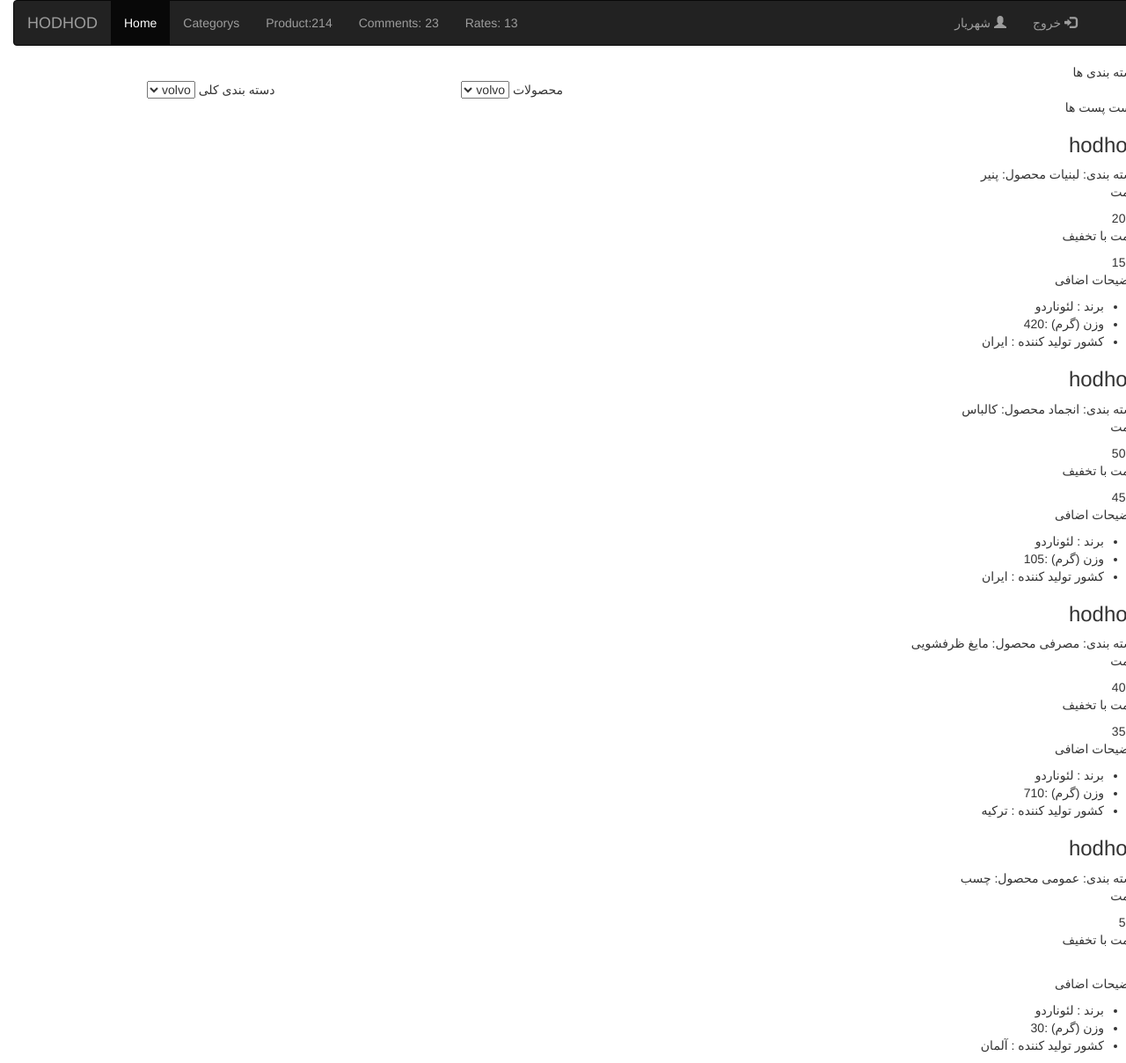
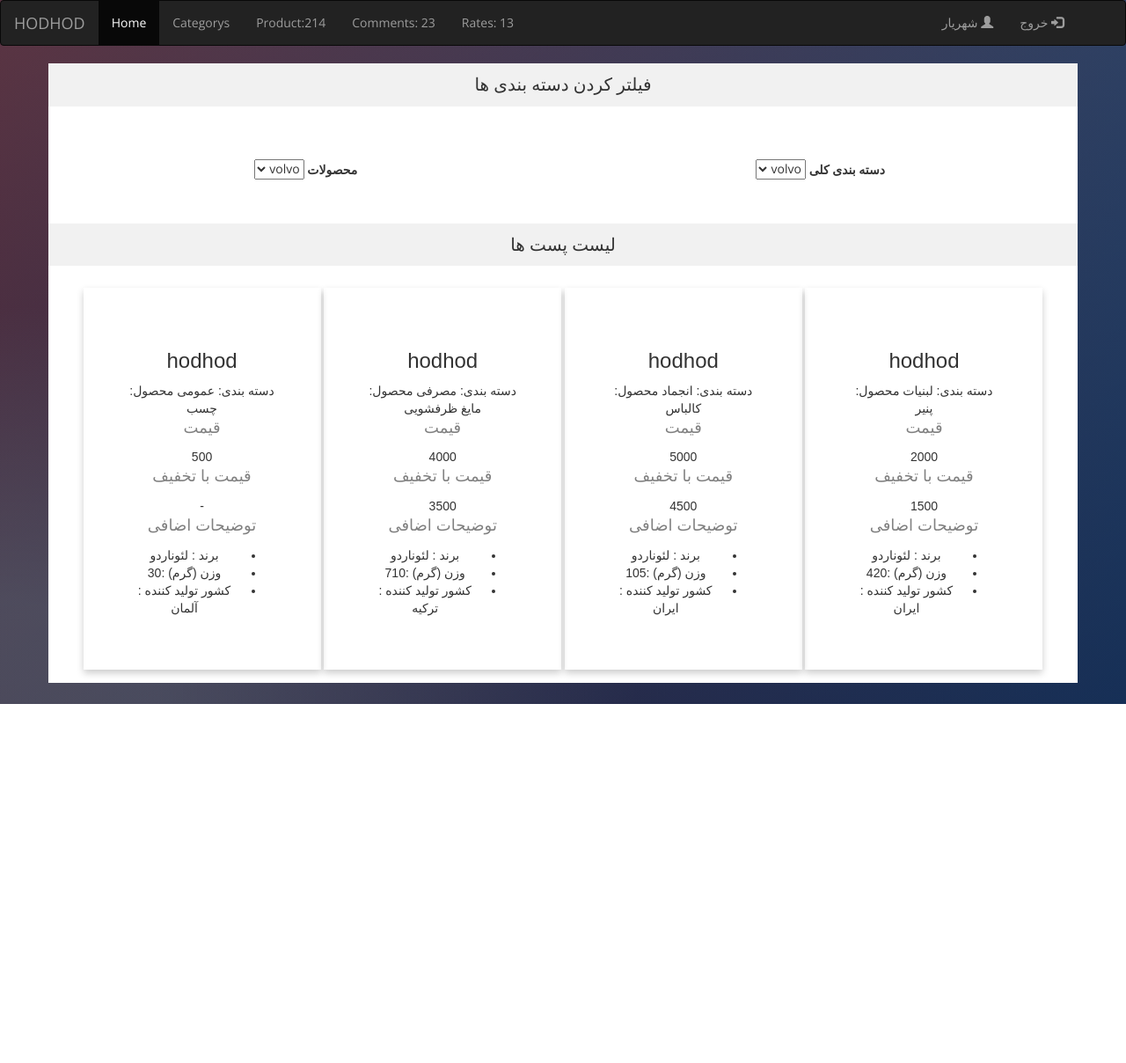
Before and after one commit to elyasmotazedy/hodhodMarket, a PHP site: page /admin/index.php in a window 1280 px wide. Shown: the whole page at 88% size. After the commit the page ends 800 px from the top, so only its background shows below. Run offline with PHP 8.4, Linux system fonts and the light colour scheme; data that the repository does not hold is empty; some libraries are stand-ins or nearby versions.

Commit message:
update index
admin

```diff
--- a/admin/index.php
+++ b/admin/index.php
@@ -20,24 +20,12 @@
 	];
 ?>
 
-    <div class="container-fliud" style="background-color: white">
+    <div class="container" style="background-color: white" >
 
-        <div class="row">
-            <span class="col-md-12">دسته بندی ها</span>
-        </div>
-        <div class="row">
-            <div class="col-md-3">
-                <span>دسته بندی کلی</span>
-                <select>
-
-					<?php foreach ($cat_main as $category): ?>
-						<option value="<?php echo $category['id']; ?>"><?php echo $category['category_name']; ?></option>
-					<?php endforeach; ?>
-
-                </select>
-            </div>
-            <div class="col-md-3">
-                <span>محصولات</span>
+        <div class="row text-center">
+            <p class="titleSec">فیلتر کردن دسته بندی ها</p>
+            <div class="col-md-6" style="padding: 50px">
+                <strong>محصولات</strong>
                 <select>
 
 					<?php foreach ($cat_sub1 as $category): ?>
@@ -46,14 +34,25 @@
 
                 </select>
             </div>
+            <div class="col-md-6" style="padding: 50px">
+                <strong>دسته بندی کلی</strong>
+                <select>
+
+                    <?php foreach ($cat_main as $category): ?>
+                        <option value="<?php echo $category['cat_id']; ?>"><?php echo $category['category_name']; ?></option>
+                    <?php endforeach; ?>
+
+                </select>
+            </div>
         </div>
 
-        <div class="row">
+
+
+        <div class="row text-center">
+            <p class="titleSec">لیست پست ها</p>
             <div class="col-md-12">
-                <div class=""><span >لیست پست ها</span></div>
-
 				<?php foreach ($post_product as $product): ?>
-						<div class="card" style="display: inline !important">
+						<div class="card">
 		                    <h3><?php echo $product['pro_header']; ?></h3>
 		                    <span>دسته بندی:</span>
 		                    <span><?php echo $product['pro_cat']; ?></span>
--- a/css/admin_style.css
+++ b/css/admin_style.css
@@ -57,14 +57,8 @@ input {
 input:focus { box-shadow: inset 0 -5px 45px rgba(100,100,100,0.4), 0 1px 1px rgba(255,255,255,0.2); }
 
 
-header{
-	padding: 10px;
-	height:inherit;
-	border-bottom: 1px solid #a86845;
-}
-.welcomeSec, .buttonSec{
-	line-height: 70px;
-}
+
+
 #search{
 	border:1px solid #a86845;
 	border-left:none;
@@ -87,15 +81,28 @@ header{
 	background-color: #df8e56;
 
 }
-
+.categories{
+	font-size: 25px;
+	font-weight: bold;
+	color: #a86845;
+	padding: 15px 60px 15px 0;
+}
+.titleSec{
+	font-size: 20px;
+	padding: 10px;
+	background-color:#f1f1f1;
+}
 
 .card {
 	box-shadow: 0 4px 8px 0 rgba(0, 0, 0, 0.2);
 	max-width: 300px;
-	margin: auto;
+	margin:15px auto;
 	text-align: center;
 	font-family: arial;
 	display: inline-block;
+	padding: 50px;
+	width: 270px;
+	min-width: 270px;
 }
 
 .title {
--- a/includes/section/admin_header.php
+++ b/includes/section/admin_header.php
@@ -8,12 +8,14 @@
 	<!-- CSS -->
 	<!-- Latest compiled and minified CSS -->
 	<link rel="stylesheet" href="https://maxcdn.bootstrapcdn.com/bootstrap/3.3.7/css/bootstrap.min.css">
-
 	<!-- jQuery library -->
 	<script src="https://ajax.googleapis.com/ajax/libs/jquery/3.2.1/jquery.min.js"></script>
 
 	<!-- Latest compiled JavaScript -->
 	<script src="https://maxcdn.bootstrapcdn.com/bootstrap/3.3.7/js/bootstrap.min.js"></script>
+
+    <link rel="stylesheet" href="../css/admin_style.css">
+
 </head>
 <body>
 	<nav class="navbar navbar-inverse">
```
